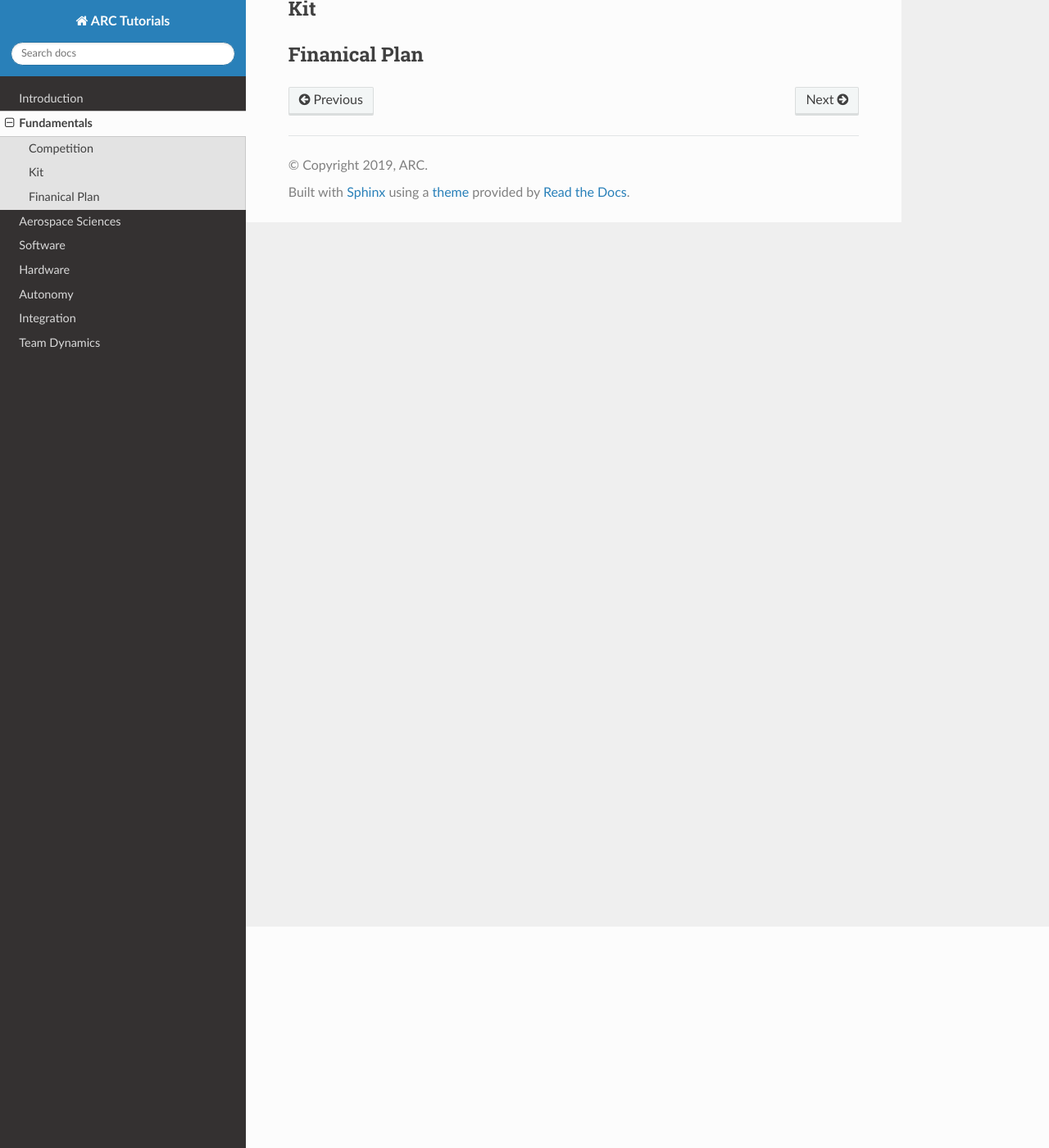
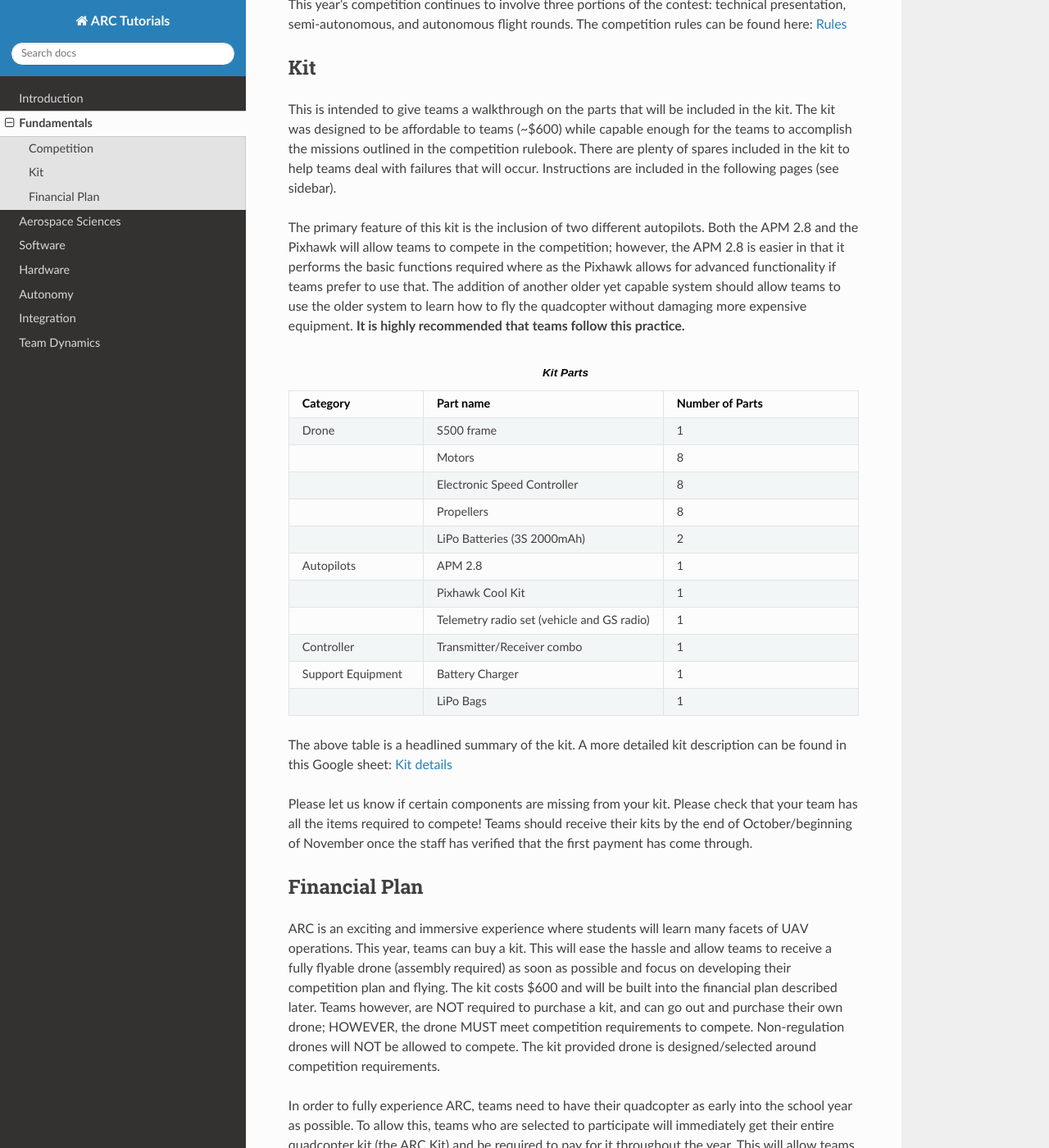
Before and after one commit to aeroroboticscomp/ARC_tutorials, a Sphinx documentation site: the page built from docs/source/fundamentals.rst, in a window 1280 px wide and 1400 px high, scrolled down 270 px. Shown: the whole window at 82% size. Built offline with Sphinx 7.4.7 and the Read the Docs theme 2.0.0, drawn with Linux system fonts in a browser that asks for light colours; some of the changed text lies outside the part shown.

Commit message:
First pass at fundamentals page

```diff
--- /dev/null
+++ b/docs/source/contact.rst
@@ -0,0 +1,6 @@
+Contact/Suggestions
+===================
+
+The whole point of this tutorial site is to allow teams to have a single source to begin looking for knowledge to help teams compete in the competition. Although most of this content has been written by a few of us from the ARC Staff, we would like to invite team members/teams to add to this source!!!
+
+If you have any suggestions/contributions/corrections you would like to make to this website, please email us at aero.robotics.comp@gmail.com. We would lvoe to hear from you!
--- a/docs/source/fundamentals.rst
+++ b/docs/source/fundamentals.rst
@@ -8,9 +8,73 @@ NOTE: This information is only applicable for the 2019-2020 competition
 
 Competition
 **********
+This year's competition continues to involve three portions of the contest: technical presentation, semi-autonomous, and autonomous flight rounds. The competition rules can be found here: `Rules <https://www.aeroroboticscomp.com/Files/ARC_2019-2020_RuleBook_v1.pdf>`_
+
+
 
 Kit
 ******
 
-Finanical Plan
+This is intended to give teams a walkthrough on the parts that will be included in the kit. The kit was designed to be affordable to teams (~$600) while capable enough for the teams to accomplish the missions outlined in the competition rulebook. There are plenty of spares included in the kit to help teams deal with failures that will occur. Instructions are included in the following pages (see sidebar).
+
+The primary feature of this kit is the inclusion of two different autopilots. Both the APM 2.8 and the Pixhawk will allow teams to compete in the competition; however, the APM 2.8 is easier in that it performs the basic functions required where as the Pixhawk allows for advanced functionality if teams prefer to use that. The addition of another older yet capable system should allow teams to use the older system to learn how to fly the quadcopter without damaging more expensive equipment. **It is highly recommended that teams follow this practice.**
+
+.. list-table:: **Kit Parts**
+   :widths: 25 25 50
+   :header-rows: 1
+
+   * - Category
+     - Part name
+     - Number of Parts
+   * - Drone
+     - S500 frame
+     - 1
+   * -
+     - Motors
+     - 8
+   * -
+     - Electronic Speed Controller
+     - 8
+   * -
+     - Propellers
+     - 8
+   * -
+     - LiPo Batteries (3S 2000mAh)
+     - 2
+   * - Autopilots
+     - APM 2.8
+     - 1
+   * -
+     - Pixhawk Cool Kit
+     - 1
+   * -
+     - Telemetry radio set (vehicle and GS radio)
+     - 1
+   * - Controller
+     - Transmitter/Receiver combo
+     - 1
+   * - Support Equipment
+     - Battery Charger
+     - 1
+   * -
+     - LiPo Bags
+     - 1
+The above table is a headlined summary of the kit. A more detailed kit description can be found in this Google sheet: `Kit details <https://docs.google.com/spreadsheets/d/1OFnF_KtopMiuY4cxXH7TMvPYY3TsQOsukVVnuOryIEE/edit#gid=0>`_
+
+Please let us know if certain components are missing from your kit. Please check that your team has all the items required to compete! Teams should receive their kits by the end of October/beginning of November once the staff has verified that the first payment has come through.
+
+Financial Plan
 **********
+
+ARC is an exciting and immersive experience where students will learn many facets of UAV operations. This year, teams can buy a kit. This will ease the hassle and allow teams to receive a fully flyable drone (assembly required) as soon as possible and focus on developing their competition plan and flying. The kit costs $600 and will be built into the financial plan described later. Teams however, are NOT required to purchase a kit, and can go out and purchase their own drone; HOWEVER, the drone MUST meet competition requirements to compete. Non-regulation drones will NOT be allowed to compete. The kit provided drone is designed/selected around competition requirements.
+
+In order to fully experience ARC, teams need to have their quadcopter as early into the school year as possible. To allow this, teams who are selected to participate will immediately get their entire quadcopter kit (the ARC Kit) and be required to pay for it throughout the year. This will allow teams to fundraise throughout the year while still preparing for the competition with a fully functioning vehicle. Once a team is selected to participate they, along with their school leadership, are required to sign a financial agreement, below. They must submit this agreement with $100, non-refundable, at which time they will be sent their ARC Kit.
+
+If a team is selected and does not send back a financial agreement within 5 calendar days they will be removed from participation. The following identifies the payment plan:
+
+
+If a team decides they no longer want to participate they are simply asked to send back their ARC Kit and no more payments will be required. If a team has already made payments totaling over $700 they can keep their ARC Kit and will be refunded any money received over $700. If a team is late to make payments they must work with the ARC staff on an appropriate path forward. No team may be officially placed in a top 3 spot unless they have made payments in full.
+
+**INSTRUCTIONS FOR PAYING REGISTRATION/KIT FEES**
+
+Please click the link to your respective state to find more information about paying: `Florida <https://www.aeroroboticscomp.com/finance_FL.html>`_ or `California <https://www.aeroroboticscomp.com/finance_CA.html>`_
--- /dev/null
+++ b/docs/source/safety.rst
@@ -0,0 +1,4 @@
+Safety
+=======================
+
+LiPo Safety
```
Also changed, not shown: docs/source/team_dynamics.rst (+6 -1 lines).
